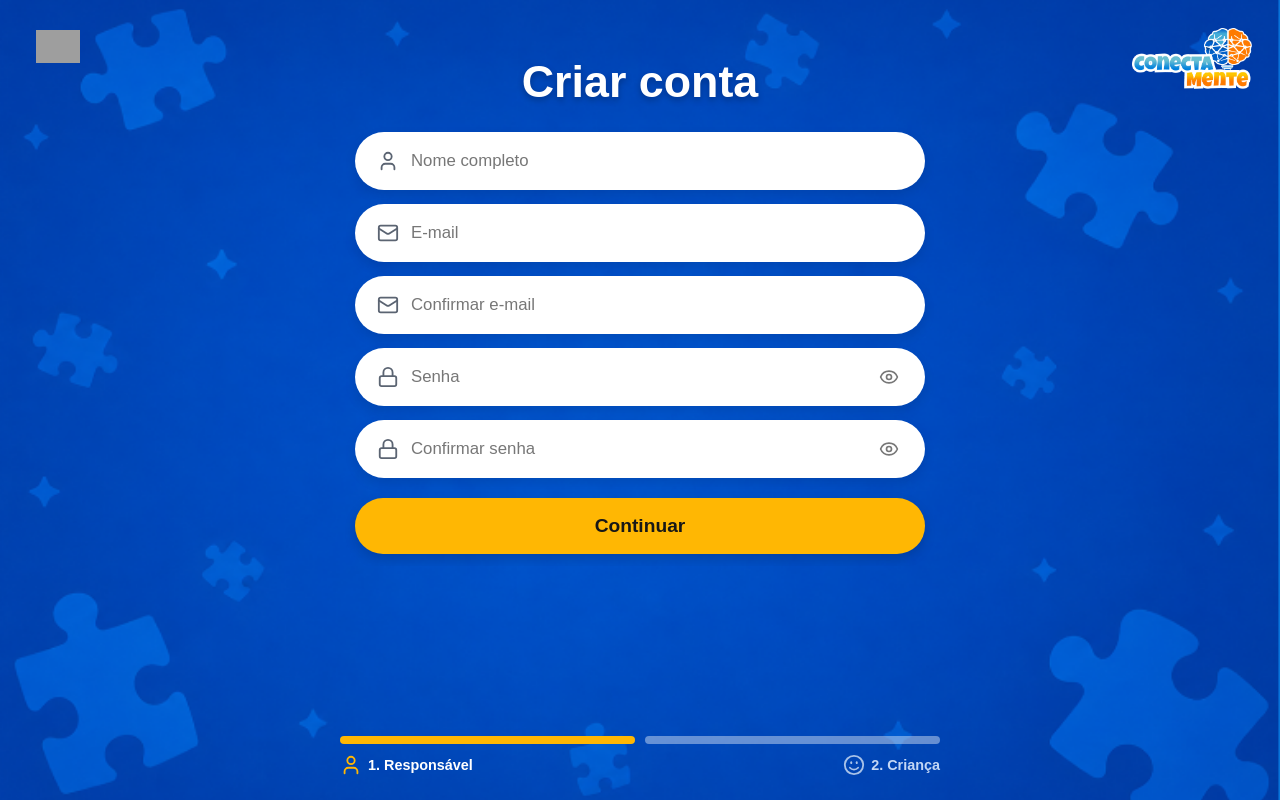
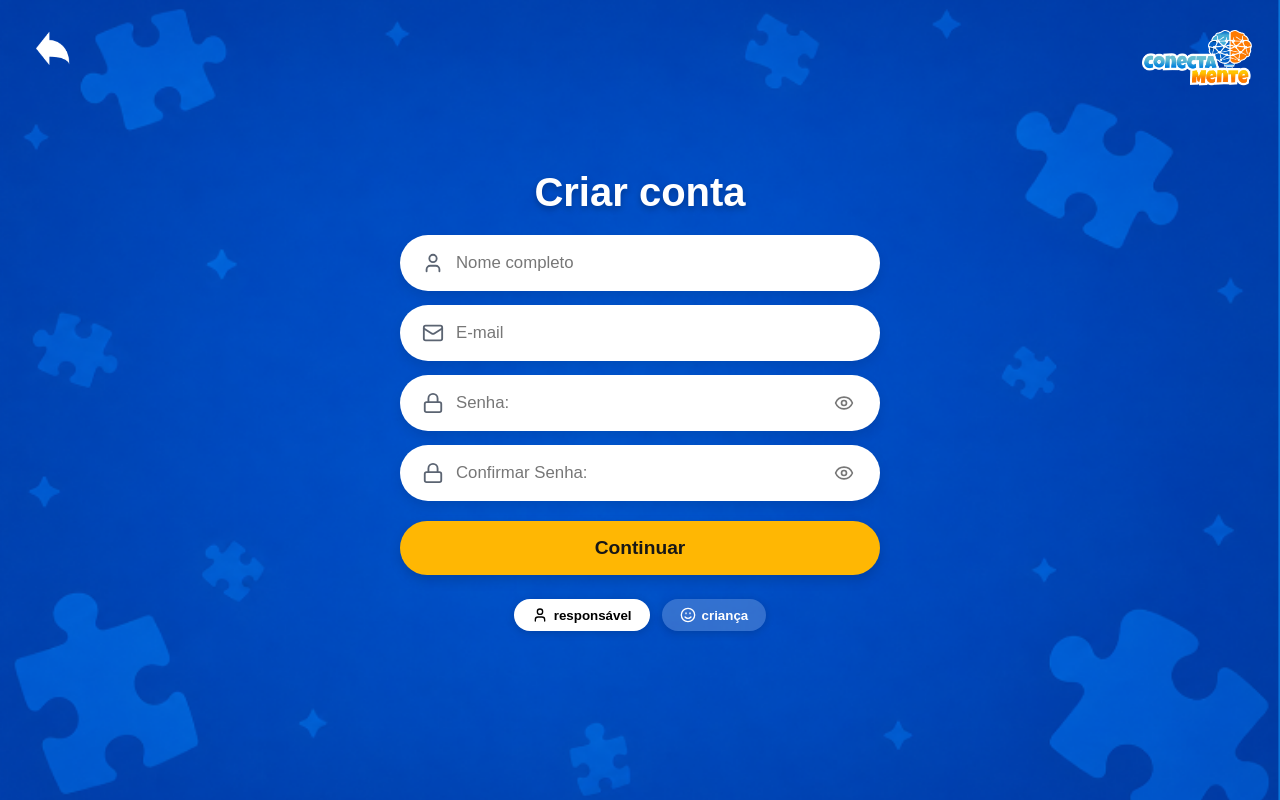
Before and after one commit to ConectamenteSinapse/frontend, a Next.js app: page /cadastro in a window 1280 px wide. Built offline with nearby package versions, Linux system fonts and the light colour scheme; grey boxes are pictures that could not be loaded.

Commit message:
feat: atualiza tela de cadastro e estilos de perfil

```diff
--- a/src/components/Cadastro.js
+++ b/src/components/Cadastro.js
@@ -6,145 +6,136 @@ import {
   Lock,
   Eye,
   EyeOff,
-  Calendar,
-  List,
-  Heart,
   Smile,
-  Check,
 } from "lucide-react";
 
 import styles from "../styles/Cadastro.module.css";
+import api from "../services/api";
 
 export default function Cadastro() {
   const router = useRouter();
 
-  // Etapa 1: Responsável | Etapa 2: Criança
-  const [etapa, setEtapa] = useState(1);
+  // 'responsavel' ou 'crianca'
+  const [tipoCadastro, setTipoCadastro] = useState("responsavel");
 
-  // Dados dos formulários
+  // Dados dos formulários (agora a criança também usa email e senha)
   const [formData, setFormData] = useState({
     nomeResponsavel: "",
-    email: "",
-    confirmarEmail: "",
-    senha: "",
-    confirmarSenha: "",
+    emailResponsavel: "",
+    senhaResponsavel: "",
+    confirmarSenhaResponsavel: "",
     nomeCrianca: "",
-    idadeCrianca: "",
-    interesseCrianca: "",
-    observacao: "",
+    emailCrianca: "",
+    senhaCrianca: "",
+    confirmarSenhaCrianca: "",
   });
 
-  // Mostrar ou esconder senhas
-  const [mostrarSenha, setMostrarSenha] = useState(false);
-  const [mostrarConfirmarSenha, setMostrarConfirmarSenha] =
-    useState(false);
+  const [mostrarSenhaResp, setMostrarSenhaResp] = useState(false);
+  const [mostrarConfSenhaResp, setMostrarConfSenhaResp] = useState(false);
+  const [mostrarSenhaCrianca, setMostrarSenhaCrianca] = useState(false);
+  const [mostrarConfSenhaCrianca, setMostrarConfSenhaCrianca] = useState(false);
 
-  // Mensagens de validação
   const [erro, setErro] = useState("");
+  const [carregando, setCarregando] = useState(false);
 
-  // Atualizar os campos
   const handleChange = (e) => {
     const { name, value } = e.target;
-
     setFormData((dadosAnteriores) => ({
       ...dadosAnteriores,
       [name]: value,
     }));
-
     setErro("");
   };
 
-  // Avançar para o cadastro da criança
-  const handleAvancarEtapa = (e) => {
+  const handleVoltar = () => {
+    router.push("/");
+  };
+
+  const handleSubmit = async (e) => {
     e.preventDefault();
+    setErro("");
 
-    if (
-      formData.email.trim().toLowerCase() !==
-      formData.confirmarEmail.trim().toLowerCase()
-    ) {
-      setErro("Os e-mails não coincidem.");
+    if (tipoCadastro === "responsavel") {
+      if (formData.senhaResponsavel !== formData.confirmarSenhaResponsavel) {
+        setErro("As senhas do responsável não coincidem.");
+        return;
+      }
+      // Se preencheu o responsável, passa para a aba da criança para completar o cadastro conjunto
+      setTipoCadastro("crianca");
       return;
     }
 
-    if (formData.senha !== formData.confirmarSenha) {
-      setErro("As senhas não coincidem.");
+    // Validação da criança
+    if (formData.senhaCrianca !== formData.confirmarSenhaCrianca) {
+      setErro("As senhas da criança não coincidem.");
       return;
     }
 
-    setErro("");
-    setEtapa(2);
-  };
-
-  // Voltar uma etapa ou retornar à página inicial
-  const handleVoltarEtapa = () => {
-    if (etapa === 2) {
-      setEtapa(1);
-      setErro("");
-    } else {
-      router.push("/");
+    // Envio final para a API do back-end
+    setCarregando(true);
+    try {
+      const payload = {
+        responsavel: {
+          nome: formData.nomeResponsavel,
+          email: formData.emailResponsavel,
+          senha: formData.senhaResponsavel,
+        },
+        crianca: {
+          nome: formData.nomeCrianca,
+          email: formData.emailCrianca,
+          senha: formData.senhaCrianca,
         }
       };
 
-  // Finalizar cadastro
-  const handleFinalizarCadastro = (e) => {
-    e.preventDefault();
-
-    console.log("Dados do cadastro:", formData);
-
-    // Redirecionamento demonstrativo.
-    // A integração com a API deverá salvar os dados antes disso.
+      const resposta = await api.post("/usuarios/cadastro", payload);
+      console.log("Cadastro realizado com sucesso:", resposta.data);
       router.push("/menu");
+    } catch (error) {
+      if (error.response) {
+        setErro(error.response.data?.mensagem || "Erro ao realizar o cadastro.");
+      } else {
+        setErro("Não foi possível conectar ao servidor.");
+      }
+    } finally {
+      setCarregando(false);
+    }
   };
 
   return (
     <main className={styles.pagina}>
-      {/* Topo com seta e logo nas extremidades */}
+      {/* CABEÇALHO FIXO NAS EXTREMIDADES */}
       <header className={styles.cabecalhoTopo}>
         <button
           type="button"
-          onClick={handleVoltarEtapa}
+          onClick={handleVoltar}
           className={styles.botaoVoltar}
           aria-label="Voltar"
         >
-          <img
-            src="/images/seta.png"
-            alt=""
-            className={styles.iconeVoltar}
-          />
+          <img src="/images/seta.png" alt="Voltar" className={styles.iconeVoltar} />
         </button>
 
         <div className={styles.logoContainer}>
-          <img
-            src="/images/logo.png"
-            alt="Logo ConectaMente"
-            className={styles.logo}
-          />
+          <img src="/images/logo.png" alt="Logo ConectaMente" className={styles.logo} />
         </div>
       </header>
 
-      {/* Carrossel das duas etapas */}
+      {/* CONTEÚDO CENTRALIZADO */}
       <div className={styles.carrosselContainer}>
-        <div
-          className={`${styles.trilhoFormularios} ${
-            etapa === 2 ? styles.mostrarEtapa2 : ""
-          }`}
-        >
-          {/* ETAPA 1: RESPONSÁVEL */}
         <section className={styles.cardEtapa}>
-            <h1 className={styles.titulo}>Criar conta</h1>
+          <h1 className={styles.titulo}>
+            {tipoCadastro === "responsavel" ? "Criar conta" : "Cadastrar Criança"}
+          </h1>
 
-            <form
-              onSubmit={handleAvancarEtapa}
-              className={styles.formulario}
-            >
+          <form onSubmit={handleSubmit} className={styles.formulario}>
+            {tipoCadastro === "responsavel" ? (
+              /* FORMULÁRIO DO RESPONSÁVEL */
+              <>
                 <div className={styles.campo}>
                   <User size={22} className={styles.icone} />
-
                   <input
                     type="text"
                     name="nomeResponsavel"
                     placeholder="Nome completo"
-                  autoComplete="name"
                     value={formData.nomeResponsavel}
                     onChange={handleChange}
                     required
@@ -153,13 +144,64 @@ export default function Cadastro() {
 
                 <div className={styles.campo}>
                   <Mail size={22} className={styles.icone} />
-
                   <input
                     type="email"
-                  name="email"
+                    name="emailResponsavel"
                     placeholder="E-mail"
-                  autoComplete="email"
-                  value={formData.email}
+                    value={formData.emailResponsavel}
+                    onChange={handleChange}
+                    required
+                  />
+                </div>
+
+                <div className={styles.campo}>
+                  <Lock size={22} className={styles.icone} />
+                  <input
+                    type={mostrarSenhaResp ? "text" : "password"}
+                    name="senhaResponsavel"
+                    placeholder="Senha:"
+                    value={formData.senhaResponsavel}
+                    onChange={handleChange}
+                    required
+                  />
+                  <button
+                    type="button"
+                    className={styles.botaoOlho}
+                    onClick={() => setMostrarSenhaResp((prev) => !prev)}
+                  >
+                    {mostrarSenhaResp ? <EyeOff size={20} /> : <Eye size={20} />}
+                  </button>
+                </div>
+
+                <div className={styles.campo}>
+                  <Lock size={22} className={styles.icone} />
+                  <input
+                    type={mostrarConfSenhaResp ? "text" : "password"}
+                    name="confirmarSenhaResponsavel"
+                    placeholder="Confirmar Senha:"
+                    value={formData.confirmarSenhaResponsavel}
+                    onChange={handleChange}
+                    required
+                  />
+                  <button
+                    type="button"
+                    className={styles.botaoOlho}
+                    onClick={() => setMostrarConfSenhaResp((prev) => !prev)}
+                  >
+                    {mostrarConfSenhaResp ? <EyeOff size={20} /> : <Eye size={20} />}
+                  </button>
+                </div>
+              </>
+            ) : (
+              /* FORMULÁRIO DA CRIANÇA (Mesmo padrão: Nome, E-mail, Senha, Confirmar Senha) */
+              <>
+                <div className={styles.campo}>
+                  <User size={22} className={styles.icone} />
+                  <input
+                    type="text"
+                    name="nomeCrianca"
+                    placeholder="Nome completo da criança"
+                    value={formData.nomeCrianca}
                     onChange={handleChange}
                     required
                   />
@@ -167,13 +209,11 @@ export default function Cadastro() {
 
                 <div className={styles.campo}>
                   <Mail size={22} className={styles.icone} />
-
                   <input
                     type="email"
-                  name="confirmarEmail"
-                  placeholder="Confirmar e-mail"
-                  autoComplete="off"
-                  value={formData.confirmarEmail}
+                    name="emailCrianca"
+                    placeholder="E-mail da criança"
+                    value={formData.emailCrianca}
                     onChange={handleChange}
                     required
                   />
@@ -181,215 +221,99 @@ export default function Cadastro() {
 
                 <div className={styles.campo}>
                   <Lock size={22} className={styles.icone} />
-
                   <input
-                  type={mostrarSenha ? "text" : "password"}
-                  name="senha"
-                  placeholder="Senha"
-                  autoComplete="new-password"
-                  value={formData.senha}
+                    type={mostrarSenhaCrianca ? "text" : "password"}
+                    name="senhaCrianca"
+                    placeholder="Senha:"
+                    value={formData.senhaCrianca}
                     onChange={handleChange}
                     required
                   />
-
                   <button
                     type="button"
                     className={styles.botaoOlho}
-                  onClick={() =>
-                    setMostrarSenha((anterior) => !anterior)
-                  }
-                  aria-label={
-                    mostrarSenha ? "Ocultar senha" : "Mostrar senha"
-                  }
+                    onClick={() => setMostrarSenhaCrianca((prev) => !prev)}
                   >
-                  {mostrarSenha ? (
-                    <EyeOff size={20} />
-                  ) : (
-                    <Eye size={20} />
-                  )}
+                    {mostrarSenhaCrianca ? <EyeOff size={20} /> : <Eye size={20} />}
                   </button>
                 </div>
 
                 <div className={styles.campo}>
                   <Lock size={22} className={styles.icone} />
-
                   <input
-                  type={mostrarConfirmarSenha ? "text" : "password"}
-                  name="confirmarSenha"
-                  placeholder="Confirmar senha"
-                  autoComplete="new-password"
-                  value={formData.confirmarSenha}
+                    type={mostrarConfSenhaCrianca ? "text" : "password"}
+                    name="confirmarSenhaCrianca"
+                    placeholder="Confirmar Senha:"
+                    value={formData.confirmarSenhaCrianca}
                     onChange={handleChange}
                     required
                   />
-
                   <button
                     type="button"
                     className={styles.botaoOlho}
-                  onClick={() =>
-                    setMostrarConfirmarSenha((anterior) => !anterior)
-                  }
-                  aria-label={
-                    mostrarConfirmarSenha
-                      ? "Ocultar confirmação da senha"
-                      : "Mostrar confirmação da senha"
-                  }
+                    onClick={() => setMostrarConfSenhaCrianca((prev) => !prev)}
                   >
-                  {mostrarConfirmarSenha ? (
-                    <EyeOff size={20} />
-                  ) : (
-                    <Eye size={20} />
-                  )}
+                    {mostrarConfSenhaCrianca ? <EyeOff size={20} /> : <Eye size={20} />}
                   </button>
                 </div>
+              </>
+            )}
 
             {erro && (
-                <p
-                  role="alert"
-                  style={{
-                    color: "#fff",
-                    textAlign: "center",
-                    fontWeight: 700,
-                    margin: "0",
-                  }}
-                >
+              <p role="alert" style={{ color: "#fff", textAlign: "center", fontWeight: 700, margin: 0 }}>
                 {erro}
               </p>
             )}
 
-              <button type="submit" className={styles.botaoContinuar}>
-                Continuar
+            <button type="submit" className={styles.botaoContinuar} disabled={carregando}>
+              {carregando ? "A processar..." : "Continuar"}
             </button>
           </form>
-          </section>
 
-          {/* ETAPA 2: CRIANÇA */}
-          <section className={styles.cardEtapa}>
-            <h1 className={styles.titulo}>
-              Agora, vamos cadastrar a criança!
-            </h1>
+          {/* SELETOR INFERIOR DE PERFIS */}
+          <div style={{ display: "flex", justifyContent: "center", gap: "12px", marginTop: "24px" }}>
+            <button
+              type="button"
+              onClick={() => setTipoCadastro("responsavel")}
+              style={{
+                background: tipoCadastro === "responsavel" ? "#ffffff" : "rgba(255,255,255,0.2)",
+                color: tipoCadastro === "responsavel" ? "#000" : "#fff",
+                border: "none",
+                padding: "8px 18px",
+                borderRadius: "20px",
+                cursor: "pointer",
+                display: "flex",
+                alignItems: "center",
+                gap: "6px",
+                fontWeight: "bold",
+                boxShadow: "0 2px 8px rgba(0,0,0,0.15)",
+              }}
+            >
+              <User size={16} /> responsável
+            </button>
 
-            <form
-              onSubmit={handleFinalizarCadastro}
-              className={styles.formulario}
+            <button
+              type="button"
+              onClick={() => setTipoCadastro("crianca")}
+              style={{
+                background: tipoCadastro === "crianca" ? "#ffffff" : "rgba(255,255,255,0.2)",
+                color: tipoCadastro === "crianca" ? "#000" : "#fff",
+                border: "none",
+                padding: "8px 18px",
+                borderRadius: "20px",
+                cursor: "pointer",
+                display: "flex",
+                alignItems: "center",
+                gap: "6px",
+                fontWeight: "bold",
+                boxShadow: "0 2px 8px rgba(0,0,0,0.15)",
+              }}
             >
-              <div className={styles.campo}>
-                <User size={22} className={styles.icone} />
-
-                <input
-                  type="text"
-                  name="nomeCrianca"
-                  placeholder="Nome da criança"
-                  value={formData.nomeCrianca}
-                  onChange={handleChange}
-                  required
-                />
+              <Smile size={16} /> criança
+            </button>
           </div>
-
-              <div className={styles.campo}>
-                <Calendar size={22} className={styles.icone} />
-
-                <input
-                  type="number"
-                  name="idadeCrianca"
-                  placeholder="Idade da criança"
-                  min="1"
-                  max="100"
-                  value={formData.idadeCrianca}
-                  onChange={handleChange}
-                  required
-                />
-              </div>
-
-              <div className={styles.campo}>
-                <List size={22} className={styles.icone} />
-
-                <select
-                  name="interesseCrianca"
-                  value={formData.interesseCrianca}
-                  onChange={handleChange}
-                  required
-                  className={styles.selectInput}
-                >
-                  <option value="" disabled>
-                    Principal dificuldade da criança
-                  </option>
-                  <option value="jogos">ler</option>
-                  <option value="desenho">escovar os dentes</option>
-                  <option value="musica">lavar as mãos</option>
-                  <option value="matematica">pegar objetos</option>
-                </select>
-              </div>
-
-              <div className={styles.campo}>
-                <Heart size={22} className={styles.icone} />
-
-                <input
-                  type="text"
-                  name="observacao"
-                  placeholder="Observação importante (opcional)"
-                  value={formData.observacao}
-                  onChange={handleChange}
-                />
-              </div>
-
-              <button type="submit" className={styles.botaoContinuar}>
-                Finalizar cadastro
-              </button>
-            </form>
         </section>
       </div>
-      </div>
-
-      {/* Indicador de progresso */}
-      <footer className={styles.rodapeProgresso}>
-        <div className={styles.barrasContainer}>
-          <div
-            className={`${styles.barra} ${
-              etapa === 1 ? styles.barraAtiva : ""
-            }`}
-          />
-
-          <div
-            className={`${styles.barra} ${
-              etapa === 2 ? styles.barraAtiva : ""
-            }`}
-          />
-        </div>
-
-        <div className={styles.passosLegenda}>
-          {/* Passo do responsável */}
-          <div
-            className={`${styles.passo} ${
-              etapa === 1 ? styles.passoAtual : ""
-            }`}
-          >
-            {etapa === 2 ? (
-              <div className={styles.iconeCheck}>
-                <Check size={16} color="#ffffff" />
-              </div>
-            ) : (
-              <User size={22} color="#ffb703" />
-            )}
-
-            <span>1. Responsável</span>
-          </div>
-
-          {/* Passo da criança */}
-          <div
-            className={`${styles.passo} ${
-              etapa === 2 ? styles.passoAtual : ""
-            }`}
-          >
-            <Smile
-              size={22}
-              color={etapa === 2 ? "#ffb703" : "#a8c2e8"}
-            />
-
-            <span>2. Criança</span>
-          </div>
-        </div>
-      </footer>
     </main>
   );
 }
--- a/src/styles/Cadastro.module.css
+++ b/src/styles/Cadastro.module.css
@@ -8,30 +8,36 @@
   display: flex;
   flex-direction: column;
   align-items: center;
-  padding: 56px 24px 24px; /* espaço no topo para o título ficar como no desenho */
+  justify-content: space-between;
+  padding: 24px;
   box-sizing: border-box;
   overflow-x: hidden;
   position: relative;
 }
 
 /* CABEÇALHO NAS EXTREMIDADES (seta à esquerda, logo à direita) */
+/* CABEÇALHO NAS EXTREMIDADES (Fixado absoluto nas bordas exatas) */
 .cabecalhoTopo {
   position: absolute;
   top: 0;
   left: 0;
   right: 0;
+  width: 100%;
   display: flex;
   justify-content: space-between;
   align-items: flex-start;
-  padding: 16px 28px;
+  padding: 20px 28px;
   box-sizing: border-box;
   z-index: 10;
-  pointer-events: none; /* o espaço vazio do meio não bloqueia cliques */
+  pointer-events: none; /* Permite cliques livres nas áreas vazias */
 }
 
+.botaoVoltar,
+.logoContainer {
+  pointer-events: auto; /* Reativa os cliques nos botões/logo */
+}
 /* SETA DE VOLTAR (canto esquerdo) */
 .botaoVoltar {
-  pointer-events: auto;
   background: none;
   border: none;
   padding: 8px;
@@ -48,65 +54,56 @@
 }
 
 .iconeVoltar {
-  width: 44px;
-  height: 44px;
+  width: 40px;
+  height: 40px;
   object-fit: contain;
   display: block;
 }
 
 /* LOGO (canto direito) */
 .logoContainer {
-  pointer-events: auto;
   display: flex;
   align-items: center;
   justify-content: center;
 }
 
 .logo {
-  width: 120px;
-  height: 90px;
+  width: 110px;
+  height: 80px;
   object-fit: contain;
   display: block;
 }
 
-/* ÁREA DO CARROSSEL */
+/* ÁREA DO FORMULÁRIO CENTRALIZADA */
 .carrosselContainer {
   width: 100%;
-  max-width: 600px;
-  overflow: hidden;
-  padding: 0 0 12px;
+  max-width: 480px;
+  display: flex;
+  flex-direction: column;
+  align-items: center;
+  flex: 1;
+  justify-content: center;
+  padding: 10px 0;
   box-sizing: border-box;
 }
 
-.trilhoFormularios {
-  display: flex;
-  width: 200%;
-  align-items: flex-start;
-  transition: transform 0.5s cubic-bezier(0.4, 0, 0.2, 1);
-}
-
-.mostrarEtapa2 {
-  transform: translateX(-50%);
-}
-
 .cardEtapa {
-  width: 50%;
-  min-width: 0;
-  padding: 0 15px;
-  box-sizing: border-box;
+  width: 100%;
   display: flex;
   flex-direction: column;
+  align-items: center;
 }
 
 /* TÍTULO CENTRALIZADO */
 .titulo {
   color: #fff;
   text-align: center;
-  font-size: clamp(2.2rem, 4vw, 2.8rem);
+  font-size: clamp(2rem, 3.5vw, 2.5rem);
   line-height: 1.15;
   font-weight: 800;
-  margin: 0 0 24px;
+  margin: 0 0 20px;
   text-shadow: 0 3px 6px rgba(0, 0, 0, 0.25);
+  width: 100%;
 }
 
 /* FORMULÁRIO */
@@ -119,7 +116,7 @@
 
 .campo {
   width: 100%;
-  min-height: 58px;
+  min-height: 56px;
   box-sizing: border-box;
   background: #fff;
   border: 2px solid transparent;
@@ -180,7 +177,7 @@
 .botaoContinuar {
   margin-top: 6px;
   width: 100%;
-  min-height: 56px;
+  min-height: 54px;
   box-sizing: border-box;
   background: #ffb703;
   color: #171717;
@@ -193,6 +190,9 @@
   cursor: pointer;
   box-shadow: 0 5px 12px rgba(0, 0, 0, 0.15);
   transition: background 0.2s, transform 0.2s;
+  display: flex;
+  align-items: center;
+  justify-content: center;
 }
 
 .botaoContinuar:hover {
@@ -200,75 +200,10 @@
   transform: translateY(-2px);
 }
 
-/* PROGRESSO */
-.rodapeProgresso {
-  width: 100%;
-  max-width: 600px;
-  margin-top: auto;
-  padding-top: 16px;
-  box-sizing: border-box;
-}
-
-.barrasContainer {
-  display: flex;
-  width: 100%;
-  gap: 10px;
-}
-
-.barra {
-  flex: 1;
-  height: 8px;
-  border-radius: 12px;
-  background: rgba(255, 255, 255, 0.4);
-  transition: background 0.3s;
-}
-
-.barraAtiva {
-  background: #ffb703;
-}
-
-.passosLegenda {
-  display: flex;
-  justify-content: space-between;
-  align-items: center;
-  gap: 12px;
-  margin-top: 10px;
-}
-
-.passo {
-  display: flex;
-  align-items: center;
-  gap: 6px;
-  color: #c3d7f5;
-  font-size: 0.9rem;
-  font-weight: 600;
-}
-
-.passoAtual {
-  color: #fff;
-}
-
-.iconeCheck {
-  width: 24px;
-  height: 24px;
-  border-radius: 50%;
-  background: #38a169;
-  display: flex;
-  align-items: center;
-  justify-content: center;
-  flex-shrink: 0;
-}
-
-/* TELAS PEQUENAS: o cabeçalho volta ao fluxo para não cobrir o título */
+/* TELAS PEQUENAS */
 @media (max-width: 700px) {
   .pagina {
-    padding-top: 16px;
-  }
-
-  .cabecalhoTopo {
-    position: relative;
-    width: 100%;
-    padding: 0 0 10px;
+    padding: 16px;
   }
 
   .logo {
```
Also changed, not shown: public/images/seta.png (added). Lines whose indentation alone changed are shown as unchanged.
